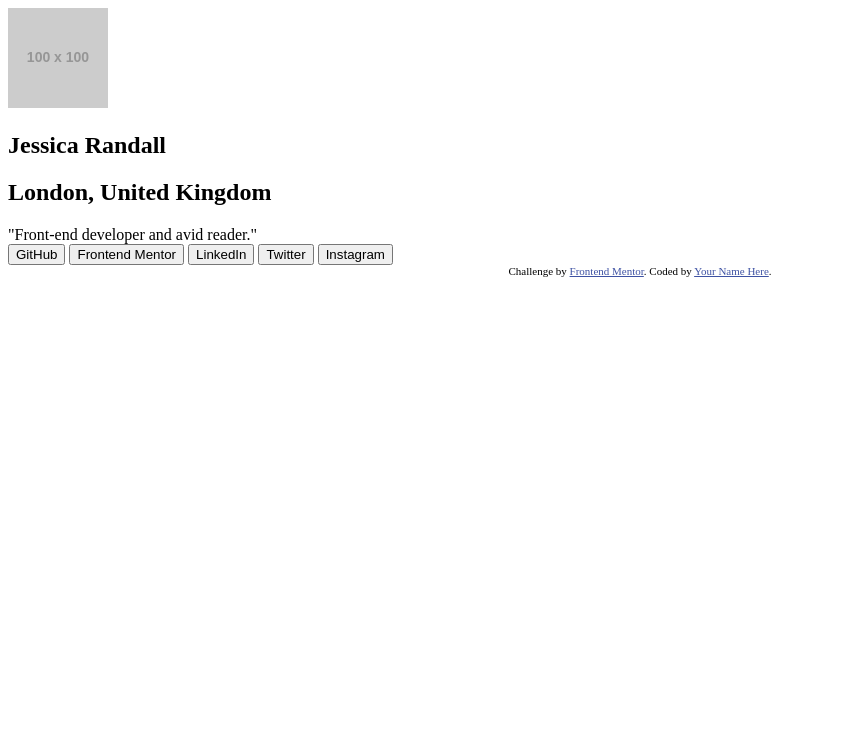
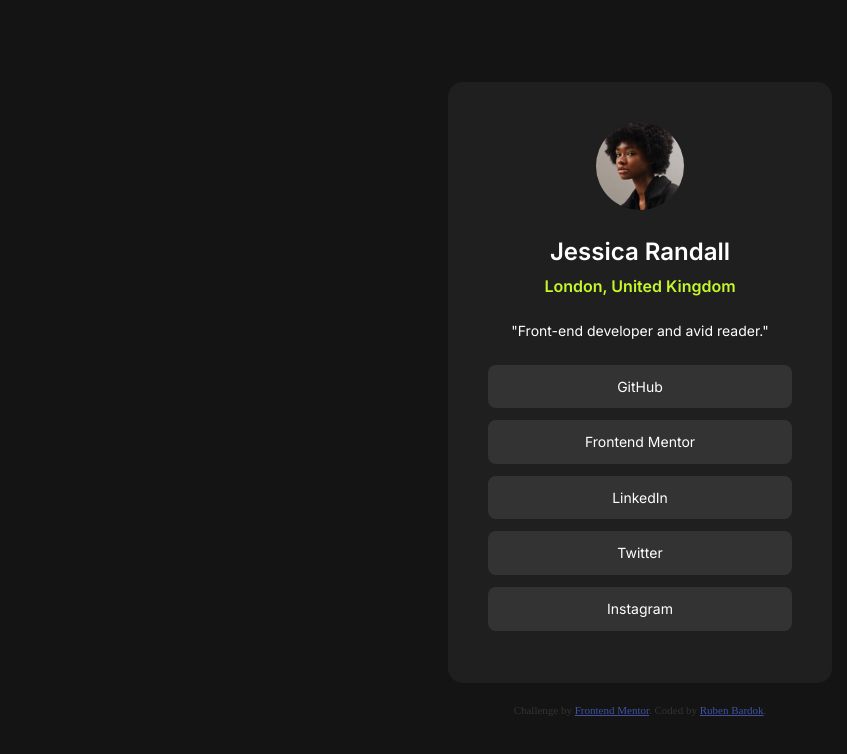
Before and after one commit to Rubenbard/social-links-profile, a plain HTML site: page index.html in a window 1280 px wide. Shown: the whole page, without its empty margins (0-847 px from the left). Drawn offline with Linux system fonts and the light colour scheme; placeholder pictures from the web are drawn by us.

Commit message:
added final code

```diff
--- a/index.html
+++ b/index.html
@@ -5,6 +5,11 @@
   <meta name="viewport" content="width=device-width, initial-scale=1.0"> <!-- displays site properly based on user's device -->
 
   <link rel="icon" type="image/png" sizes="32x32" href="./assets/images/favicon-32x32.png">
+  <link rel="stylesheet" href="style.css" />
+
+  <link rel="preconnect" href="https://fonts.googleapis.com">
+  <link rel="preconnect" href="https://fonts.gstatic.com" crossorigin>
+  <link href="https://fonts.googleapis.com/css2?family=Figtree:ital,wght@0,300..900;1,300..900&family=Inter:ital,opsz,wght@0,14..32,100..900;1,14..32,100..900&display=swap" rel="stylesheet">
 
   <title>Frontend Mentor | Social links profile</title>
 
@@ -19,17 +24,17 @@
     <section class="card" aria-labelledby="card-title">
       <!-- Avatar Image -->
       <img
-        src="https://via.placeholder.com/100"
+        src="assets/images/avatar-jessica.jpeg"
         alt="User Avatar"
         class="avatar">
 
       <!-- Card title -->
-      <h1 id="card-title" class="title">Jessica Randall</h1>
-      <h2 id="card-subtitle">London, United Kingdom</h2>
-      <quote class="quote">"Front-end developer and avid reader."</quote>
+      <h1 id="card-title" class="title inter-semibold">Jessica Randall</h1>
+      <h2 id="card-subtitle" class="inter-semibold">London, United Kingdom</h2>
+      <quote class="quote inter-regular">"Front-end developer and avid reader."</quote>
 
       <!-- Button Group -->
-      <div class="buttons" role="group" aria-label="Card Actions">
+      <div class="buttons inter-regular" role="group" aria-label="Card Actions">
         <button>GitHub</button>
         <button>Frontend Mentor</button>
         <button>LinkedIn</button>
@@ -41,7 +46,7 @@
 
   <div class="attribution">
     Challenge by <a href="https://www.frontendmentor.io?ref=challenge" target="_blank">Frontend Mentor</a>.
-    Coded by <a href="#">Your Name Here</a>.
+    Coded by <a href="#">Ruben Bardok</a>.
   </div>
 </body>
 </html>
--- /dev/null
+++ b/style.css
@@ -0,0 +1,243 @@
+/* Reset and Base Styles */
+/*css reset */
+/* Box sizing rules */
+*,
+*::before,
+*::after {
+  margin: 0;
+  padding: 0;
+  box-sizing: border-box;
+}
+
+/* Prevent font size inflation */
+html {
+  -moz-text-size-adjust: none;
+  -webkit-text-size-adjust: none;
+  text-size-adjust: none;
+  font-size: 62.5%;
+  /*1em is now 10px */
+}
+
+/* Remove default margin */
+body,
+h1,
+h2,
+h3,
+h4,
+p,
+figure,
+blockquote,
+dl,
+dd {
+  margin-block-end: 0;
+}
+
+/* Remove list styles on ul, ol elements with a list role, which suggests default styling will be removed */
+ul[role="list"],
+ol[role="list"] {
+  list-style: none;
+}
+
+/* Set core body defaults */
+body {
+  min-height: 100vh;
+  line-height: 1.5;
+}
+
+/* Set shorter line heights on headings and interactive elements */
+h1,
+h2,
+h3,
+h4,
+button,
+input,
+label {
+  line-height: 1.1;
+}
+
+/* Balance text wrapping on headings */
+h1,
+h2,
+h3,
+h4 {
+  text-wrap: balance;
+}
+
+/* A elements that don't have a class get default styles */
+a:not([class]) {
+  text-decoration-skip-ink: auto;
+  color: currentColor;
+}
+
+/* Make images easier to work with */
+img,
+picture {
+  max-width: 100%;
+  display: block;
+}
+
+/* Inherit fonts for inputs and buttons */
+input,
+button,
+textarea,
+select {
+  font-family: inherit;
+  font-size: inherit;
+}
+
+/* Make sure textareas without a rows attribute are not tiny */
+textarea:not([rows]) {
+  min-height: 10em;
+}
+
+/* Anything that has been anchored to should have extra scroll margin */
+:target {
+  scroll-margin-block: 5ex;
+}
+
+:root {
+  --grey-700: hsl(0, 0%, 20%);
+  --grey-800: hsl(0, 0%, 12%);
+  --grey-900: hsl(0, 0%, 8%);
+  --white: #ffffff;
+  --green: hsl(75, 94%, 57%);
+
+  /* Typography */
+  --font-semibold: 2.4rem;
+  --lh-semibold: 1.5;
+  --ls-semibold: 0;
+
+  --font-bold: 1.6rem;
+  --lh-bold: 1.5;
+  --ls-bold: 0;
+
+  --font-regular: 1.4rem;
+  --lh-regular: 1.4;
+  --ls-regular: 0;
+
+  .inter-regular {
+    font-family: "Inter", serif;
+    font-optical-sizing: auto;
+    font-weight: 400;
+    font-style: normal;
+  }
+
+  .inter-semibold {
+    font-family: "Inter", serif;
+    font-optical-sizing: auto;
+    font-weight: 600;
+    font-style: normal;
+  }
+
+  .inter-bold {
+    font-family: "Inter", serif;
+    font-optical-sizing: auto;
+    font-weight: 700;
+    font-style: normal;
+  }
+}
+
+
+body {
+    display: flex;
+    flex-direction: column;
+    justify-content: center;
+    align-items: center;
+    background-color: var(--grey-900);
+    font-size: 0.875rem;
+    gap: 2rem;
+  }
+
+  .card-container {
+    background-color: var(--grey-800);
+    width: 327px; /* Mobile default */
+    padding: 24px; /* Mobile padding */
+    border-radius: 15px;
+    display: flex;
+    flex-direction: column;
+    justify-content: center;
+    align-items: center;
+}
+
+/* Tablet styles */
+@media screen and (min-width: 768px) {
+    .card-container {
+        width: 456px;
+        padding: 40px;
+    }
+}
+
+/* Desktop styles */
+@media screen and (min-width: 1024px) {
+    .card-container {
+        width: 384px;
+        padding: 40px;
+    }
+}
+
+/* Center the card */
+.card {
+    display: flex;
+    flex-direction: column;
+    justify-content: center;
+    align-items: center;
+    background-color: var(--grey-800);
+    text-align: center;
+    width: 100%;
+}
+
+  .avatar {
+    width: 88px;
+    height: 88px;
+    border-radius: 50%;
+    margin-bottom: 24px;
+  }
+
+  .title {
+    color: var(--white);
+    font-size: var(--font-semibold);
+    margin-bottom: 8px;
+    line-height: var(--lh-semibold);
+  }
+
+  #card-subtitle {
+    color: var(--white);
+    font-size: var(--font-bold);
+    margin-bottom: 24px;
+    color: var(--green);
+  }
+
+  .quote {
+    color: var(--white);
+    font-size: var(--font-regular);
+    margin-bottom: 24px;
+  }
+
+  .buttons {
+    width: 100%;
+  }
+
+  .buttons button {
+    display: block;
+    width: 100%;
+    margin-bottom: 12px;
+    padding: 12px;
+    border: none;
+    border-radius: 8px;
+    background-color: var(--grey-700);
+    color: var(--white);
+    font-size: var(--font-regular);
+    line-height: var(--lh-regular);
+    cursor: pointer;
+    transition: all 0.3s ease;
+  }
+
+  .buttons button:hover {
+    background-color: var(--green);
+    color: var(--grey-900);
+  }
+  .attribution {
+    color: var(--grey-700);
+    font-size: var(--font-regular);
+    line-height: var(--lh-regular);
+  }
```
